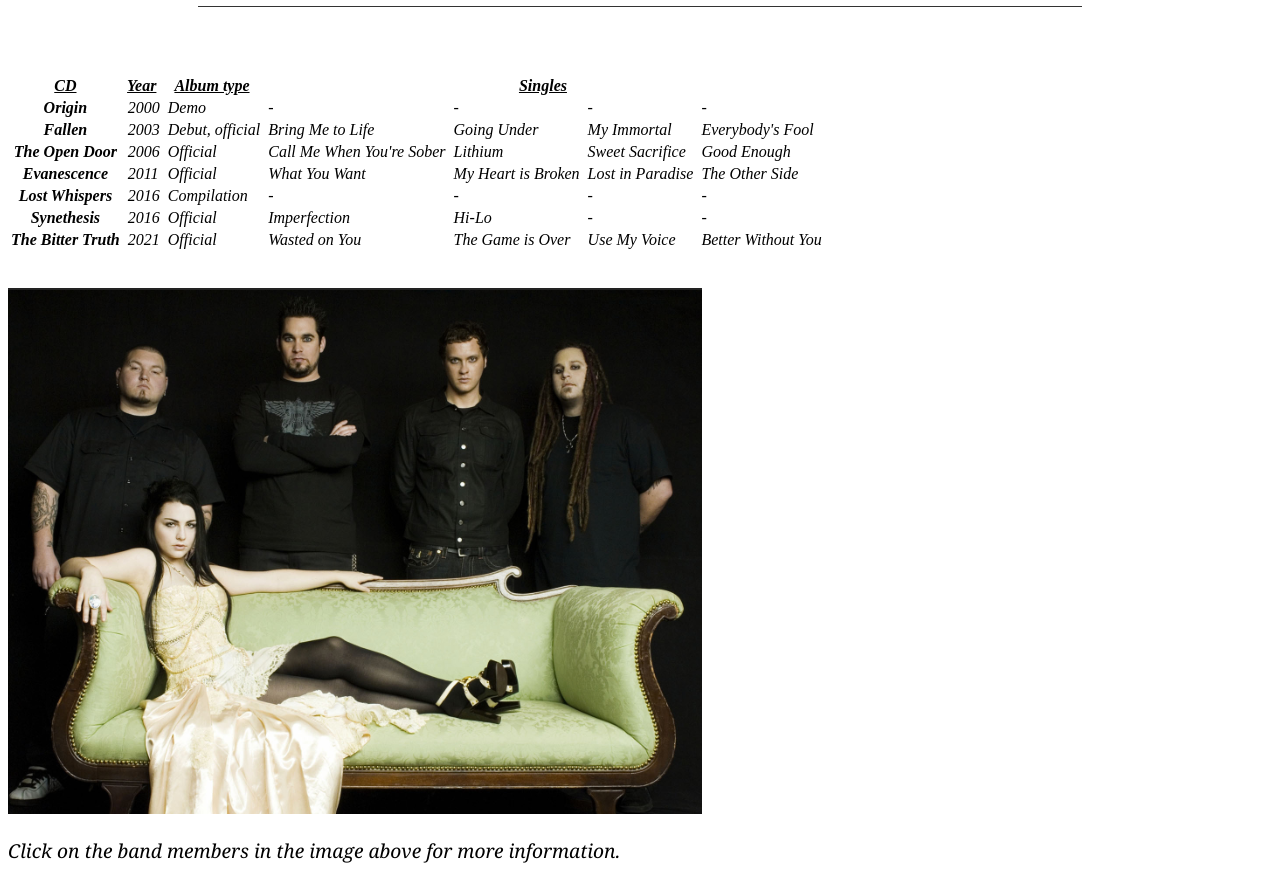
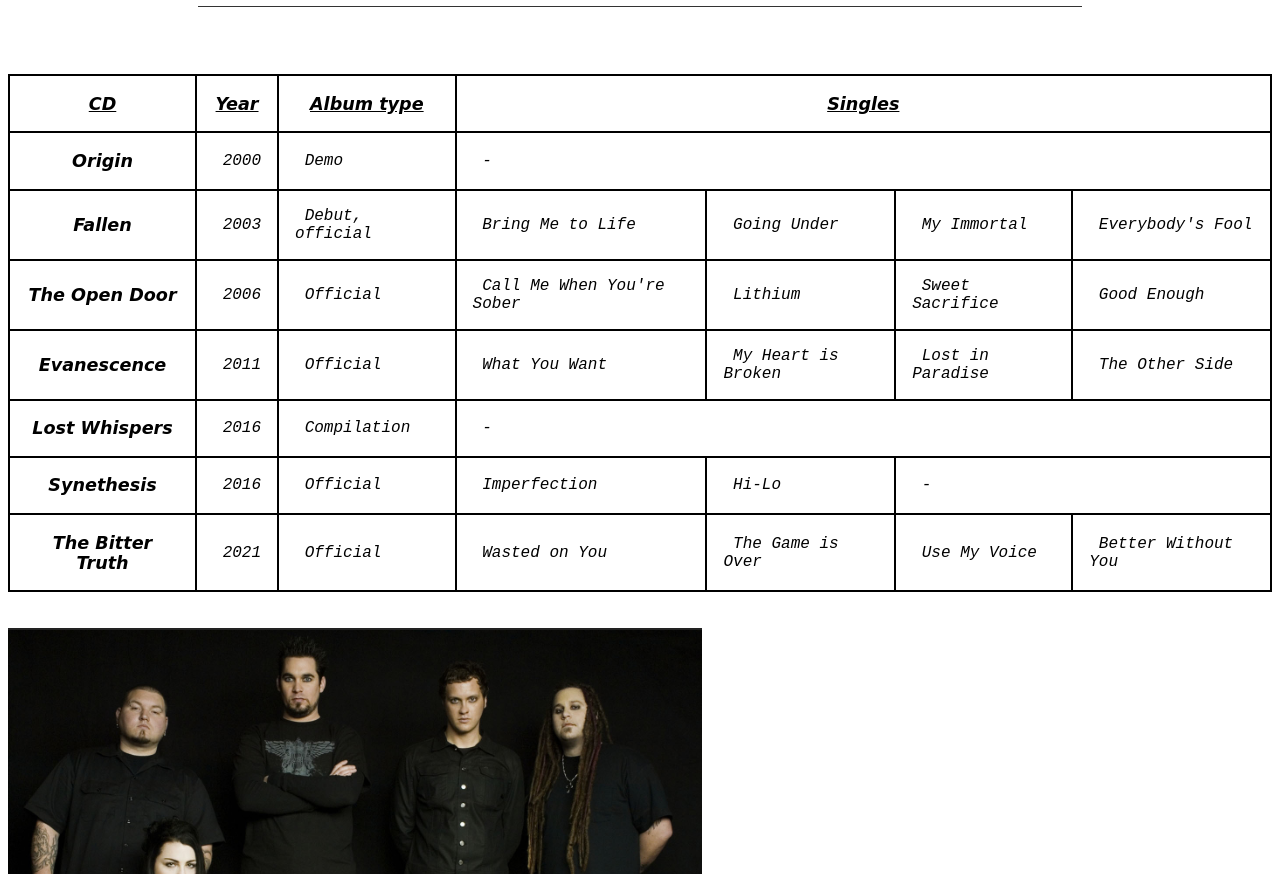
Before and after one commit to karabraid/school, a website built with Parcel: page src/practice.html in a window 1280 px wide. Shown: the part 4046-4920 px from the top of the page. Built offline with nearby package versions, Linux system fonts and the light colour scheme; a web font is replaced by a local one.

Commit message:
Update practice.css and practice.html

```diff
--- a/src/practice.css
+++ b/src/practice.css
@@ -234,3 +234,26 @@
 .spooky {
   font-family: copperplate, monospace;
 }
+
+iframe {
+  width: 400px;
+  height: 200px;
+}
+
+table,
+th,
+td {
+  border: 2px solid black;
+  border-collapse: collapse;
+}
+
+td {
+  font-family: copperplate, monospace;
+  padding: 1em;
+}
+
+th {
+  font-family: "Apple Chancery", cursive;
+  font-size: 1.1em;
+  padding: 1em;
+}
--- a/src/practice.html
+++ b/src/practice.html
@@ -127,10 +127,7 @@
                 <th scopr="row">Origin</th>
                 <td>&nbsp;2000</td>
                 <td>&nbsp;Demo</td>
-                <td>&nbsp;-</td>
-                <td>&nbsp;-</td>
-                <td>&nbsp;-</td>
-                <td>&nbsp;-</td>
+                <td colspan="4">&nbsp;-</td>
             </tr>
             <tr>
                 <th>Fallen</th>
@@ -163,10 +160,7 @@
                 <th>Lost Whispers</th>
                 <td>&nbsp;2016</td>
                 <td>&nbsp;Compilation</td>
-                <td>&nbsp;-</td>
-                <td>&nbsp;-</td>
-                <td>&nbsp;-</td>
-                <td>&nbsp;-</td>
+                <td colspan="4">&nbsp;-</td>
             </tr>
             <tr>
                 <th>Synethesis</th>
@@ -174,8 +168,7 @@
                 <td>&nbsp;Official</td>
                 <td>&nbsp;Imperfection</td>
                 <td>&nbsp;Hi-Lo</td>
-                <td>&nbsp;-</td>
-                <td>&nbsp;-</td>
+                <td colspan="2">&nbsp;-</td>
             </tr>
             <tr>
                 <th>The Bitter Truth</th>
@@ -207,7 +200,7 @@
 
         <a class="up" href="#top"><img class="up" src="arrowUp.png"></a>
         <br/><br/><br/><br/><br/>
-        <iframe src="https://www.ihearthorses.com/" width="700px" height="450px"></iframe>
+        <iframe src="https://www.ihearthorses.com/" width="700px" height="450px"></iframe><br>
 
 
         <div class="lyrics never">
```
